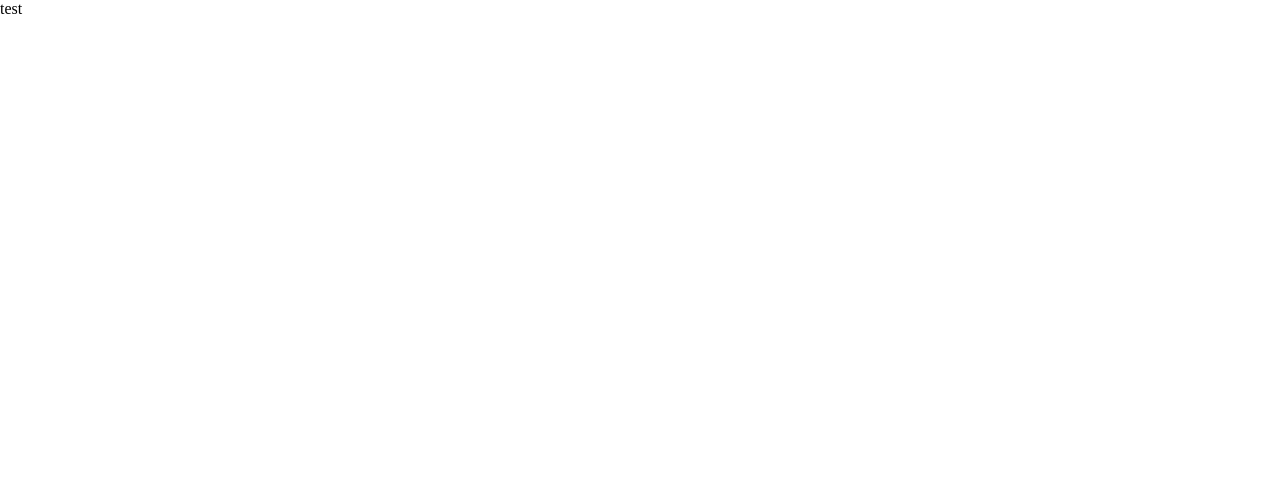
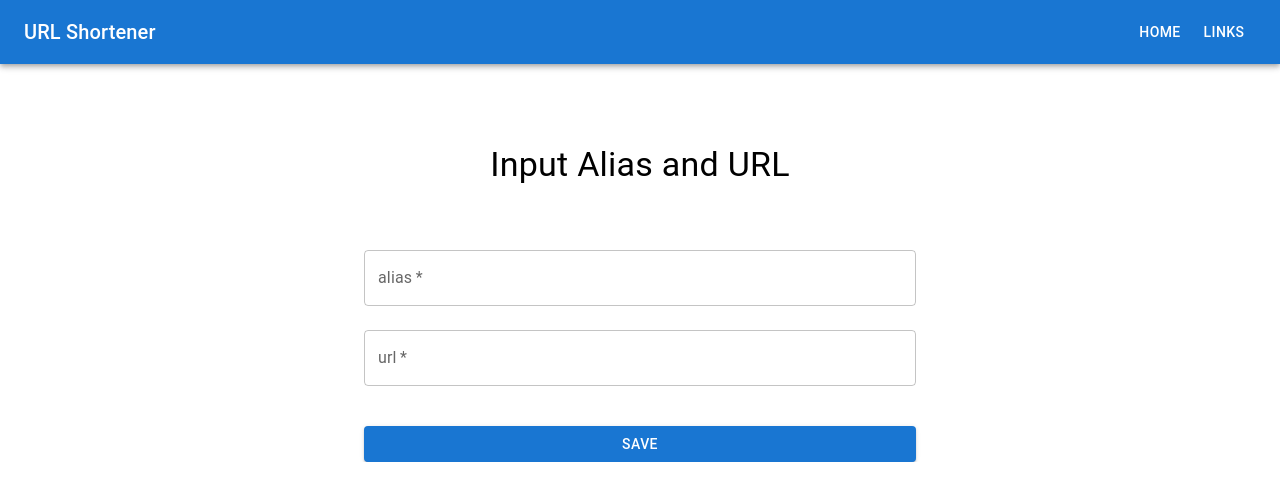
Before and after one commit to EricNohara/mp-5, a Next.js app: page / in a window 1280 px wide. Shown: the top 500 px of the page. Built offline with nearby package versions, Linux system fonts and the light colour scheme.

Commit message:
added nav bar

```diff
--- /dev/null
+++ b/app/aliasInputForm.tsx
@@ -0,0 +1,65 @@
+"use client";
+import { useState } from "react";
+import { TextField, Button, Container, Typography } from "@mui/material";
+import styled from "styled-components";
+
+const InputForm = styled.form`
+  display: flex;
+  flex-direction: column;
+  margin-top: 3rem;
+`;
+
+export default function AliasInputForm() {
+  const [aliasUrl, setAliasUrl] = useState({ alias: "", url: "" });
+
+  const handleChange = (e: React.ChangeEvent<HTMLInputElement>) => {
+    const { name, value } = e.target;
+    setAliasUrl((prev) => ({
+      ...prev,
+      [name]: value,
+    }));
+  };
+
+  const handleSubmit = (e: React.FormEvent<SubmitEvent>) => {
+    e.preventDefault();
+  };
+
+  return (
+    <Container maxWidth="sm">
+      <Typography
+        variant="h4"
+        component="h1"
+        gutterBottom
+        sx={{ marginTop: "5rem", textAlign: "center" }}
+      >
+        Input Alias and URL
+      </Typography>
+      <InputForm onSubmit={handleSubmit}>
+        <TextField
+          label="alias"
+          name="alias"
+          required
+          fullWidth
+          onChange={handleChange}
+          margin="normal"
+        />
+        <TextField
+          label="url"
+          name="url"
+          required
+          fullWidth
+          onChange={handleChange}
+          margin="normal"
+        />
+        <Button
+          type="submit"
+          variant="contained"
+          color="primary"
+          sx={{ marginTop: "2rem" }}
+        >
+          Save
+        </Button>
+      </InputForm>
+    </Container>
+  );
+}
--- a/app/layout.tsx
+++ b/app/layout.tsx
@@ -1,5 +1,6 @@
 import type { Metadata } from "next";
 import "./globals.css";
+import Navigation from "./navigation";
 
 export const metadata: Metadata = {
   title: "MP5",
@@ -13,7 +14,10 @@ export default function RootLayout({
 }>) {
   return (
     <html lang="en">
-      <body>{children}</body>
+      <body>
+        <Navigation />
+        {children}
+      </body>
     </html>
   );
 }
--- /dev/null
+++ b/app/navigation.tsx
@@ -0,0 +1,34 @@
+"use client";
+
+import { AppBar, Toolbar, Typography, Button } from "@mui/material";
+import { useRouter } from "next/navigation";
+
+export default function Navigation() {
+  const router = useRouter();
+
+  return (
+    <AppBar position="sticky">
+      <Toolbar>
+        <Typography variant="h6" sx={{ flexGrow: 1 }}>
+          URL Shortener
+        </Typography>
+        <Button
+          color="inherit"
+          onClick={() => {
+            router.push("/");
+          }}
+        >
+          Home
+        </Button>
+        <Button
+          color="inherit"
+          onClick={() => {
+            router.push("/link");
+          }}
+        >
+          Links
+        </Button>
+      </Toolbar>
+    </AppBar>
+  );
+}
--- a/app/page.tsx
+++ b/app/page.tsx
@@ -1,3 +1,5 @@
+import AliasInputForm from "./aliasInputForm";
+
 export default function Home() {
-  return <p>test</p>;
+  return <AliasInputForm />;
 }
--- a/package.json
+++ b/package.json
@@ -9,10 +9,14 @@
     "lint": "next lint"
   },
   "dependencies": {
+    "@emotion/react": "^11.13.5",
+    "@emotion/styled": "^11.13.5",
+    "@mui/material": "^6.1.8",
     "mongodb": "^6.10.0",
     "next": "15.0.3",
     "react": "19.0.0-rc-66855b96-20241106",
-    "react-dom": "19.0.0-rc-66855b96-20241106"
+    "react-dom": "19.0.0-rc-66855b96-20241106",
+    "styled-components": "^6.1.13"
   },
   "devDependencies": {
     "@types/node": "^20",
```
Also changed, not shown: app/api/alias/route.ts (renamed from app/api/customURL/route.ts), 1 other file (tests, documents, lock files or other folders).
